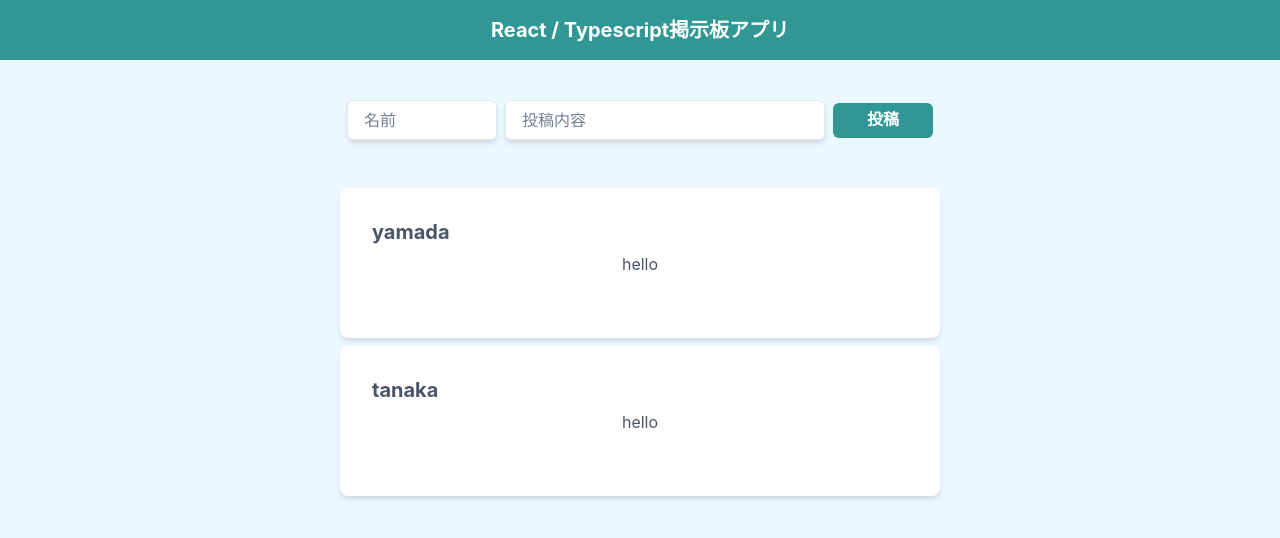
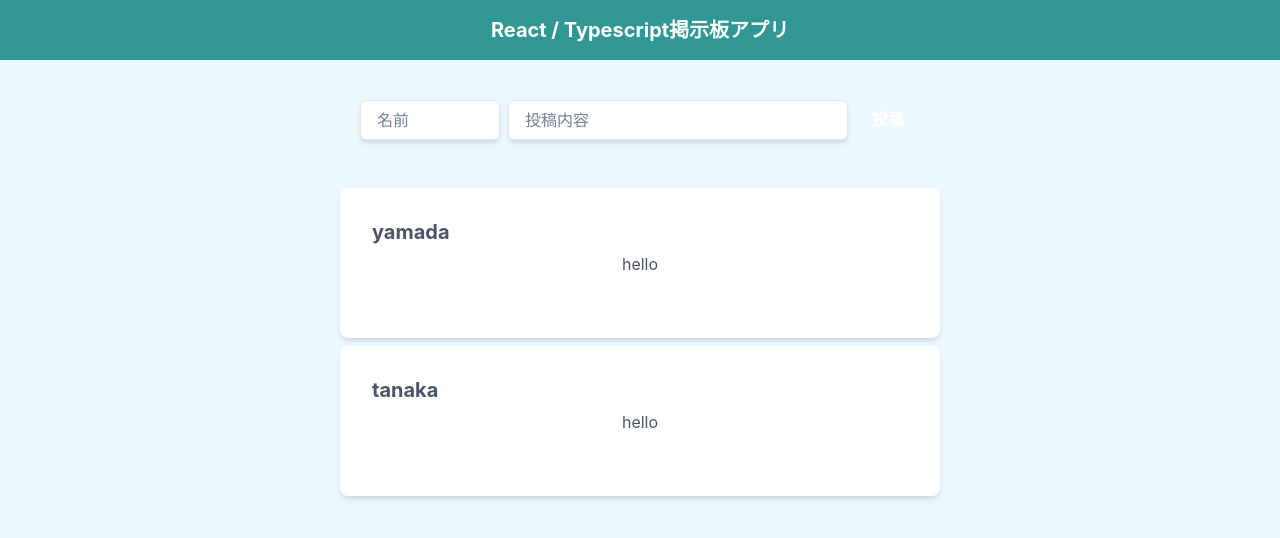
Before and after one commit to yuki96422/board-app, a React (Create React App) app: page / in a window 1280 px wide. Shown: the top 538 px of the page. Built offline with nearby package versions, Linux system fonts and the light colour scheme.

Commit message:
propsが渡せない

```diff
--- a/src/App.tsx
+++ b/src/App.tsx
@@ -2,10 +2,10 @@
 import { useSelector } from "react-redux";
 
 import { PostData } from "./types/PostData";
-import PostCard from "./components/PostCard";
-import Header from "./components/Header";
+import PostCard from "./components/molecules/PostCard";
+import Header from "./components/templates/Header";
 import theme from "./theme/theme";
-import PostArea from "./components/PostArea";
+import PostArea from "./components/molecules/PostArea";
 
 interface PostDataObject {
   posts: Array<PostData>
--- a/src/components/PostButton.tsx
+++ /dev/null
@@ -1,18 +0,0 @@
-import { Button } from "@chakra-ui/react";
-import { FC } from "react";
-
-type Props = {
-  children: string
-  onClick:()=>void
-};
-
-const PostButton: FC<Props> = (props) => {
-  const { children, onClick } = props;
-  return (
-    <Button bgColor="teal.500" color="white" w={100} h={35} _hover={{ opacity: 0.6 }} onClick={onClick}>
-      {children}
-    </Button>
-  );
-};
-
-export default PostButton;
--- /dev/null
+++ b/src/components/atoms/InputArea.tsx
@@ -0,0 +1,26 @@
+import { FC } from "react";
+import { Input } from "@chakra-ui/react";
+
+type Props = {
+  name :string
+  placeholdername : string
+  width : number
+  onChange : (e: React.ChangeEvent<HTMLInputElement>) => void
+}
+
+const InputArea: FC<Props> = (props) => {
+  const { name, onChange, width, placeholdername } = props;
+  return (
+    <Input
+      h={10}
+      w={width}
+      shadow="md"
+      bgColor="white"
+      placeholder={placeholdername}
+      value={name}
+      onChange={onChange}
+    ></Input>
+  );
+};
+
+export default InputArea;
--- /dev/null
+++ b/src/components/atoms/MainButton.tsx
@@ -0,0 +1,27 @@
+import { Button } from "@chakra-ui/react";
+import { FC } from "react";
+
+// type Props = {
+//   children: string
+//   onClick:()=>void
+// };
+
+// const MainButton: FC<Props> = (props) => {
+//   const { children, onClick } = props;
+//   return (
+//     <Button bgColor="teal.500" color="white" w={100} h={35} _hover={{ opacity: 0.6 }} onClick={onClick}>
+//       {children}
+//     </Button>
+//   );
+// };
+
+type Props = JSX.IntrinsicElements['button'] & { children:string }
+
+const MainButton:FC<Props> = (props) => {
+  const { children, ...rest } = props
+  return (
+    <Button {...rest} >{ children }</Button>
+  )
+}
+
+export default MainButton;
--- a/src/components/PostArea.tsx
+++ b/src/components/molecules/PostArea.tsx
@@ -1,10 +1,11 @@
-import { Input, HStack } from "@chakra-ui/react";
+import { HStack } from "@chakra-ui/react";
 import { FC, useCallback, useState } from "react";
 
-import PostButton from "./PostButton";
+import MainButton from "../atoms/MainButton";
 import { useDispatch } from "react-redux";
-import { addPost } from "../features/Posts";
-import useErrorMessage from "../hooks/useErrorMessage";
+import { addPost } from "../../features/Posts";
+import useErrorMessage from "../../hooks/useErrorMessage";
+import InputArea from "../atoms/InputArea";
 
 const PostArea: FC = () => {
   const [name, setName] = useState("");
@@ -42,29 +43,9 @@
 
   return (
     <HStack m={10}>
-      <Input
-        h={10}
-        w={150}
-        shadow="md"
-        bgColor="white"
-        textAlign="left"
-        display="inline-block"
-        placeholder="名前"
-        value={name}
-        onChange={onChangeName}
-      ></Input>
-      <Input
-        h={10}
-        w={320}
-        shadow="md"
-        bgColor="white"
-        textAlign="left"
-        display="inline-block"
-        placeholder="投稿内容"
-        value={post}
-        onChange={onChangePost}
-      ></Input>
-      <PostButton onClick={handleClick}>投稿</PostButton>
+      <InputArea name={name} width={140} placeholdername="名前" onChange={onChangeName} />
+      <InputArea name={name} width={340} placeholdername="投稿内容" onChange={onChangePost} />
+      <MainButton onClick={handleClick} color="white" colorScheme >投稿</MainButton>
     </HStack>
   );
 };
--- a/src/components/PostCard.tsx
+++ b/src/components/molecules/PostCard.tsx
@@ -1,6 +1,6 @@
 import { VStack, Box, Heading } from "@chakra-ui/react";
 import { FC } from "react";
-import { PostData } from "../types/PostData";
+import { PostData } from "../../types/PostData";
 
 const PostCard: FC<PostData> = (props) => {
   const { name, post } = props;
```
Also changed, not shown: src/components/templates/Header.tsx (renamed from src/components/Header.tsx).
